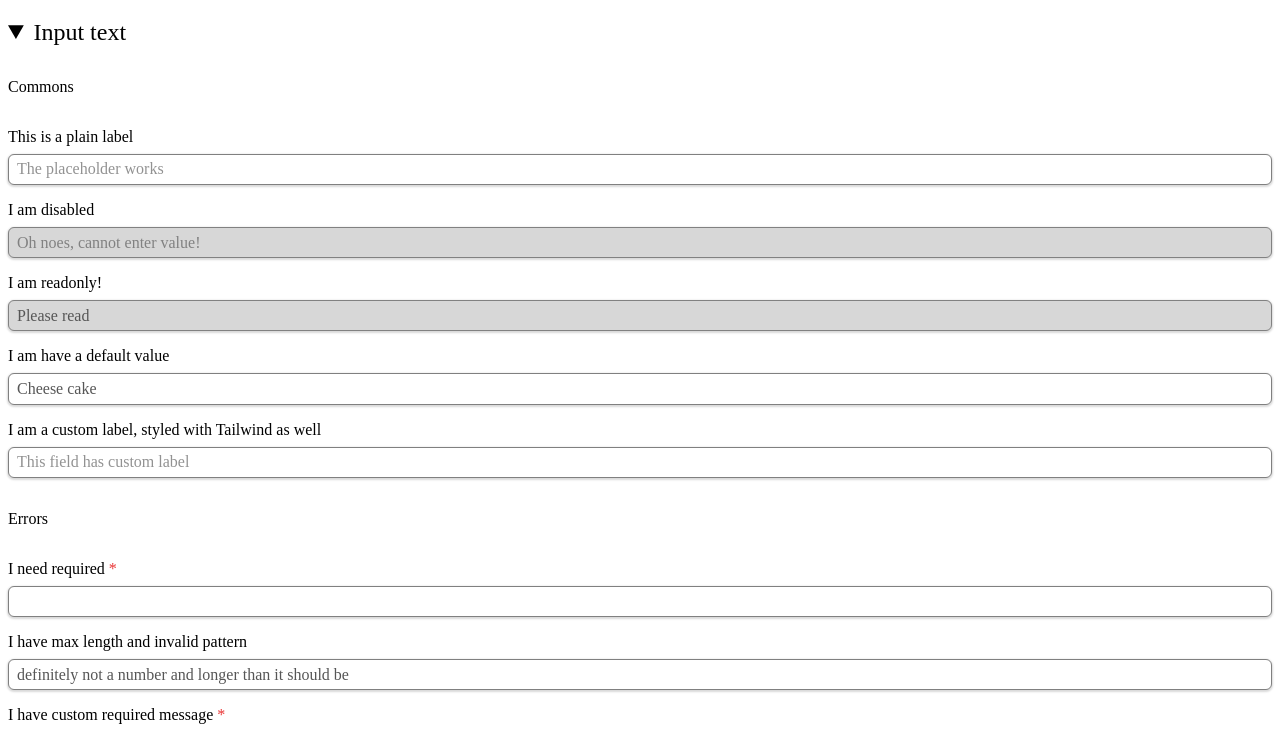
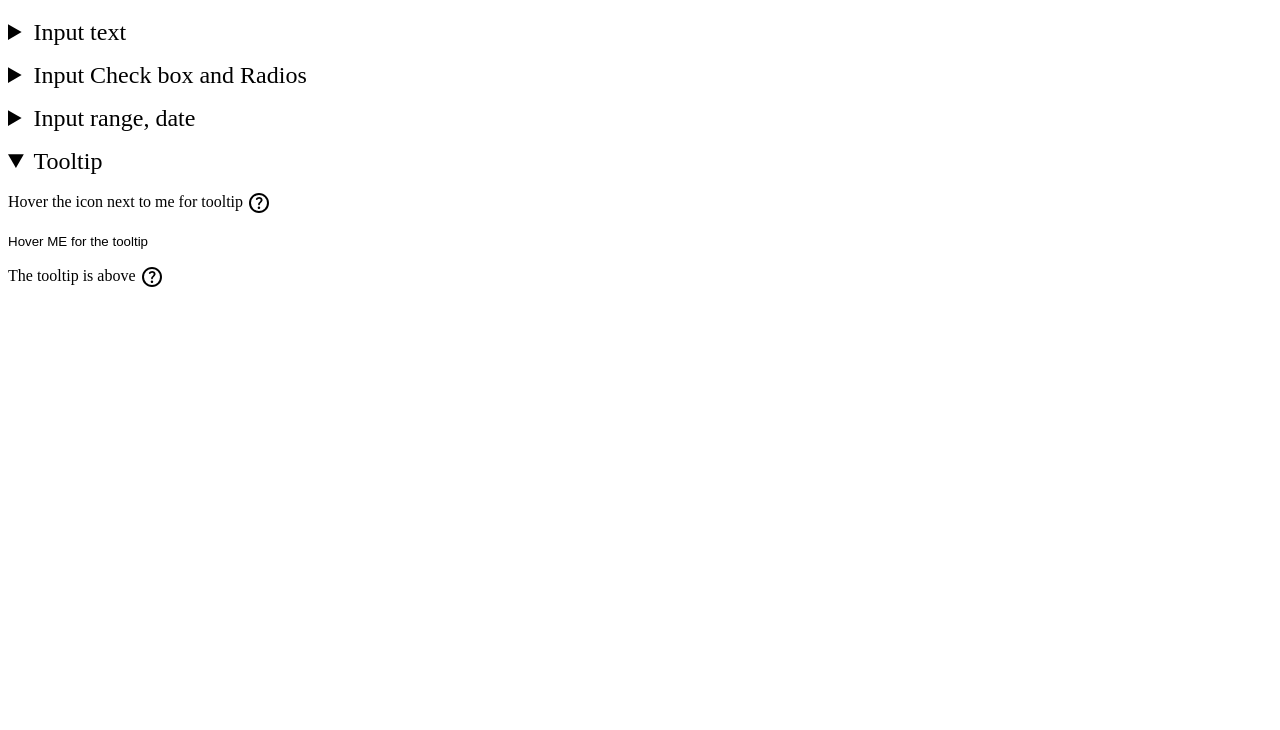
Before and after one commit to iantomarcello/im-components, a website built with Vite: page index.html in a window 1280 px wide. Shown: the part 61-791 px from the top of the page. Built offline with nearby package versions, Linux system fonts and the light colour scheme.

Commit message:
feat: tooltip

````diff
--- a/index.html
+++ b/index.html
@@ -42,7 +42,7 @@
     <div class="container min-h-screen mx-auto grid place-content-center gap-12">
       <h1 class="text-3xl text-center font-semibold uppercase tracking-wider">Component testing ground</h1>
       <div class="grid grid-cols-1 sm:grid-cols-2 md:grid-cols-3 gap-12">
-        <details open>
+        <details>
           <summary class="summary">Input text</summary>
           <form class="form">
             <p class="text-lg font-bold">Commons</p>
@@ -98,7 +98,7 @@
             <button type="submit"></button>
           </form>
         </details>
-        <details open>
+        <details>
           <summary class="summary">Input Check box and Radios</summary>
           <form class="form">
             <im-input-checkbox name="tnc" label="Terms and Condition apply"></im-input-checkbox>
@@ -127,7 +127,7 @@
             <button type="submit"></button>
           </form>
         </details>
-        <details open>
+        <details>
           <summary class="summary">Input range, date</summary>
           <form class="form">
             <im-input-range
@@ -156,8 +156,41 @@
               step="0.01"
               showControls
             ></im-input-range>
-            <button type="submit">submit</button>
+            TODO: DATE
+            <button type="submit"></button>
           </form>
+        </details>
+        <details open>
+          <summary class="summary">Tooltip</summary>
+          <p>
+            <span>Hover the icon next to me for tooltip</span>
+            <im-tooltip>
+              I am the tooltip
+            </im-tooltip>
+          </p>
+          <p>
+            <im-tooltip>
+              <span slot="trigger">Hover ME for the tooltip</span>
+              I am the tooltip
+            </im-tooltip>
+          </p>
+          <p class="tooltip-above">
+            <style>
+              @scope (.tooltip-above) {
+                im-tooltip {
+                  --position_area: top center;
+                  &::part(tooltip) {
+                    width: max-content;
+                    background-color: navy;
+                  }
+                }
+              }
+            </style>
+            <span>The tooltip is above</span>
+            <im-tooltip>
+              I am the tooltip
+            </im-tooltip>
+          </p>
         </details>
 
       </div>
--- /dev/null
+++ b/src/im-tooltip.ts
@@ -0,0 +1,101 @@
+import { html, LitElement, css } from 'lit';
+import { customElement } from 'lit/decorators.js';
+
+/**
+ * Tooltop.
+ *
+ * @part anchor.
+ * @part tooltip.
+ * @example
+```html
+<im-tooltip>
+  I am the tooltip
+</im-tooltip>
+
+<im-tooltip>
+  <span slot="trigger">Hover me for tooltip</span>
+  I am the tooltip
+</im-tooltip>
+```
+ */
+@customElement('im-tooltip')
+export class ImTooltip extends LitElement {
+  static styles = css`
+    :host {
+      display: contents;
+      --position_area: center right;
+      --position_try_fallbacks: flip-block, flip-inline;
+    }
+
+    .tooltip-wrapper {
+      display: inline-flex;
+      vertical-align: middle;
+    }
+
+    .anchor {
+      display: inline-flex;
+      border: 0;
+      padding: 0;
+      margin: 0;
+      background: transparent;
+      appearance: none;
+      cursor: pointer;
+
+      slot {
+        display: contents;
+      }
+
+      &:where(:focus,:focus-within,:hover) + .tooltip {
+        opacity: 1;
+        pointer-events: auto;
+      }
+    }
+
+    .default-trigger {
+      width: 100%;
+      aspect-ratio: 1;
+      cursor: pointer;
+    }
+
+    .tooltip {
+      position: absolute;
+      position-area: var(--position_area);
+      position-try-fallbacks: var(--position_try_fallbacks);
+      background-color: grey;
+      color: white;
+      padding: 4px 8px;
+      border: 0;
+      border-radius: 4px;
+      opacity: 0;
+      pointer-events: none;
+      transition: all 0.2s ease-in-out;
+      box-shadow: 0 2px 2px 1px rgba(0, 0, 0, 0.2);
+    }
+  `;
+
+  get anchor(): string {
+    return '--anchor' + this?.id || crypto.getRandomValues(new Uint8Array(1))[0].toString();
+  }
+
+  render() {
+    return html`
+      <div class="tooltip-wrapper">
+        <button type="button" class="anchor" aria-describedby="${this.anchor}"
+        style="anchor-name: ${this.anchor};" part="anchor">
+          <slot name="trigger">
+            <svg xmlns="http://www.w3.org/2000/svg" height="24px" viewBox="0 -960 960 960" width="24px" fill="currentColor" class="default-trigger"><path d="M513.5-254.5Q528-269 528-290t-14.5-35.5Q499-340 478-340t-35.5 14.5Q428-311 428-290t14.5 35.5Q457-240 478-240t35.5-14.5ZM480-80q-83 0-156-31.5T197-197q-54-54-85.5-127T80-480q0-83 31.5-156T197-763q54-54 127-85.5T480-880q83 0 156 31.5T763-763q54 54 85.5 127T880-480q0 83-31.5 156T763-197q-54 54-127 85.5T480-80Zm0-80q134 0 227-93t93-227q0-134-93-227t-227-93q-134 0-227 93t-93 227q0 134 93 227t227 93Zm0-320Zm4-172q25 0 43.5 16t18.5 40q0 22-13.5 39T502-525q-23 20-40.5 44T444-427q0 14 10.5 23.5T479-394q15 0 25.5-10t13.5-25q4-21 18-37.5t30-31.5q23-22 39.5-48t16.5-58q0-51-41.5-83.5T484-720q-38 0-72.5 16T359-655q-7 12-4.5 25.5T368-609q14 8 29 5t25-17q11-15 27.5-23t34.5-8Z"/></svg>
+          </slot>
+        </button>
+        <div .id=${this.anchor} role="tooltip" style="position-anchor: ${this.anchor}"
+          class="tooltip" part="tooltip"
+        ><slot></slot></div>
+      </div>
+    `
+  }
+}
+
+declare global {
+  interface HTMLElementTagNameMap {
+    'im-tooltip': ImTooltip,
+  }
+}
--- a/src/index.ts
+++ b/src/index.ts
@@ -2,3 +2,4 @@ import '../src/form/im-input'
 import '../src/form/im-input-checkbox'
 import '../src/form/im-input-radio'
 import '../src/form/im-input-range'
+import '../src/im-tooltip'
````
